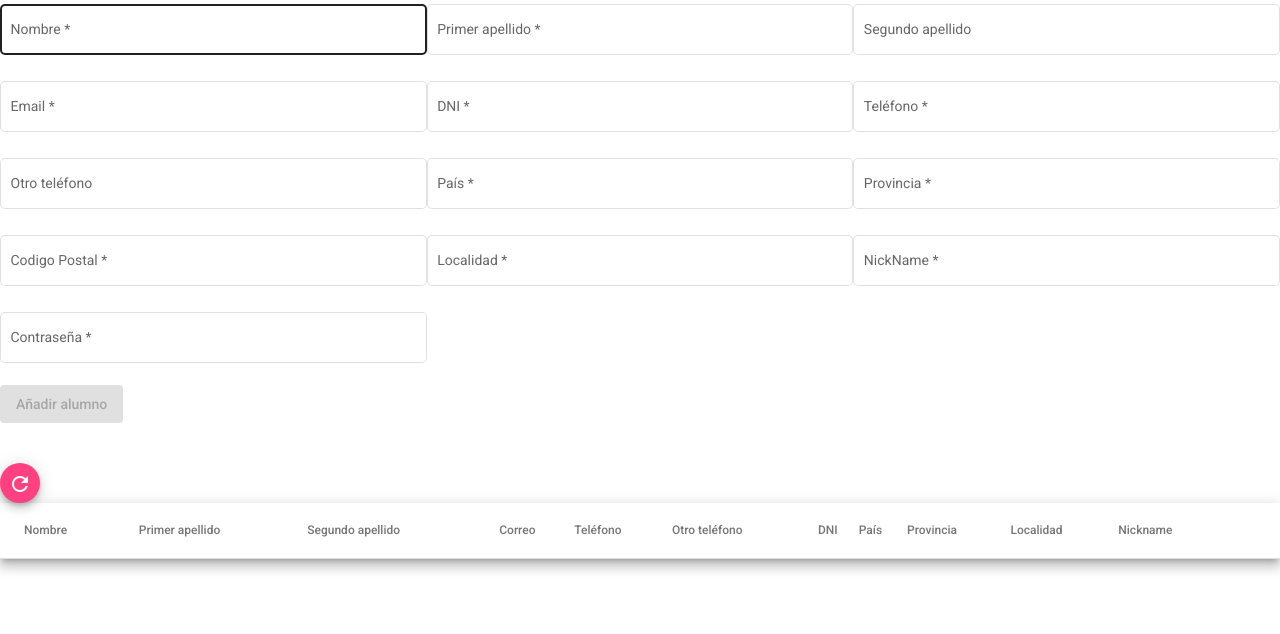
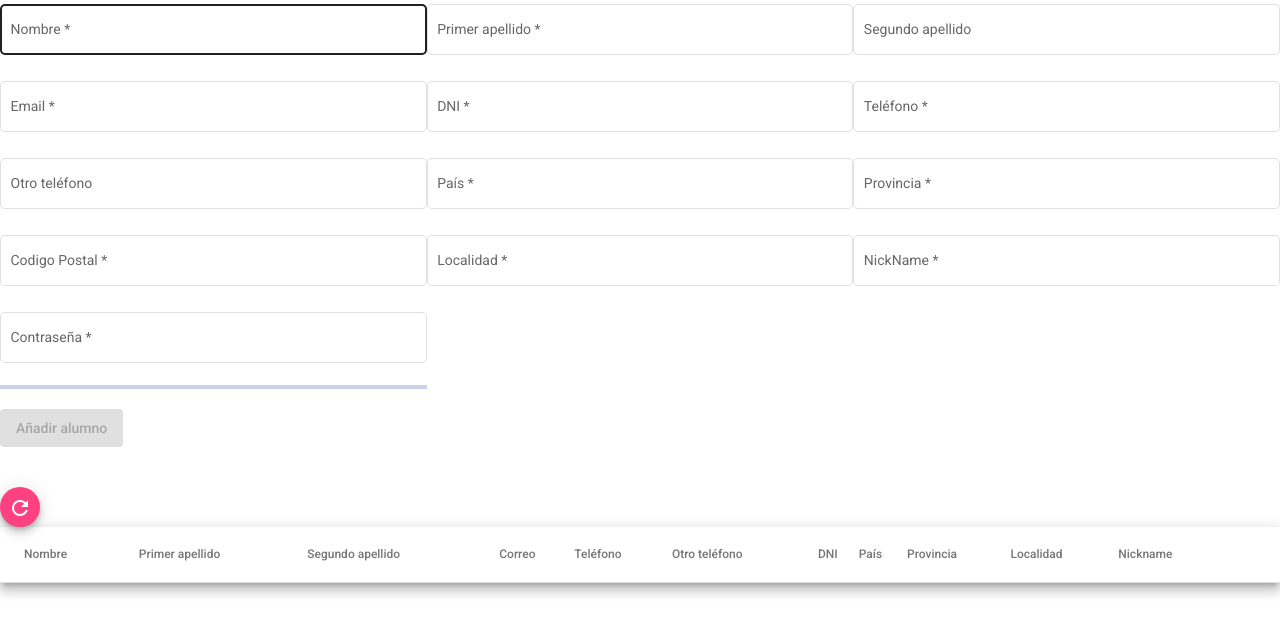
Before and after one commit to MarioQuerolAmondarain/aplicacion-gestion-de-alumnos, an Angular app: page / in a window 1280 px wide. Shown: the top 634 px of the page. Built offline with nearby package versions, Linux system fonts and the light colour scheme.

Commit message:
Se añaden mensajes de error a los campos del formulario

```diff
--- a/src/app/app.module.ts
+++ b/src/app/app.module.ts
@@ -14,6 +14,7 @@ import { EditarAlumnoComponent } from './features/editar-alumno/editar-alumno.co
 import { ListadoAlumnosComponent } from './features/listado-alumnos/listado-alumnos.component';
 import { NuevoAlumnoComponent } from './features/nuevo-alumno/nuevo-alumno.component';
 import {MatAutocompleteModule} from '@angular/material/autocomplete';
+import {MatProgressBarModule} from '@angular/material/progress-bar';
 @NgModule({
   declarations: [
     AppComponent,
@@ -33,7 +34,8 @@ import {MatAutocompleteModule} from '@angular/material/autocomplete';
     MatIconModule,
     MatDialogModule,
     MatSelectModule,
-    MatAutocompleteModule
+    MatAutocompleteModule,
+    MatProgressBarModule
     ],
   providers: [],
   bootstrap: [AppComponent]
--- a/src/app/features/nuevo-alumno/nuevo-alumno.component.html
+++ b/src/app/features/nuevo-alumno/nuevo-alumno.component.html
@@ -2,11 +2,13 @@
   <mat-form-field class="input" appearance="outline">
     <mat-label>Nombre</mat-label>
     <input matInput formControlName="nombre" type="text" />
+    <mat-error *ngIf="this.nuevoAlumnoForm.get('nombre')!.invalid">Obligatorio</mat-error>
   </mat-form-field>
 
   <mat-form-field class="input" appearance="outline">
     <mat-label>Primer apellido</mat-label>
     <input matInput formControlName="apellido1" type="text" />
+    <mat-error *ngIf="this.nuevoAlumnoForm.get('apellido1')!.invalid">Obligatorio</mat-error>
   </mat-form-field>
 
   <mat-form-field class="input" appearance="outline">
@@ -17,21 +19,25 @@
   <mat-form-field class="input" appearance="outline">
     <mat-label>Email</mat-label>
     <input matInput formControlName="email" type="text" />
+    <mat-error *ngIf="this.nuevoAlumnoForm.get('email')!.hasError('email')">Correo no válido</mat-error>
   </mat-form-field>
 
   <mat-form-field class="input" appearance="outline">
     <mat-label>DNI</mat-label>
     <input matInput formControlName="dni" type="text" />
+    <mat-error *ngIf="this.nuevoAlumnoForm.get('dni')!.invalid">DNI no válido</mat-error>
   </mat-form-field>
 
   <mat-form-field class="input" appearance="outline">
     <mat-label>Teléfono</mat-label>
     <input matInput formControlName="tlf" type="text" />
+    <mat-error *ngIf="this.nuevoAlumnoForm.get('tlf')!.invalid">Télefono no válido</mat-error>
   </mat-form-field>
 
   <mat-form-field class="input" appearance="outline">
     <mat-label>Otro teléfono</mat-label>
     <input matInput formControlName="tlf2" type="text" />
+    <mat-error *ngIf="this.nuevoAlumnoForm.get('tlf2')!.invalid">Télefono no válido</mat-error>
   </mat-form-field>
 
   <mat-form-field class="example-full-width" appearance="outline">
@@ -52,6 +58,7 @@
         {{ option }}
       </mat-option>
     </mat-autocomplete>
+    <mat-error *ngIf="this.nuevoAlumnoForm.get('pais')!.invalid">País no válido</mat-error>
   </mat-form-field>
 
   <mat-form-field
@@ -61,6 +68,7 @@
   >
     <mat-label>Provincia</mat-label>
     <input matInput formControlName="provincia" type="text" />
+    <mat-error *ngIf="this.nuevoAlumnoForm.get('provincia')!.invalid">Provincia no válida</mat-error>
   </mat-form-field>
 
   <mat-form-field
@@ -85,28 +93,36 @@
         {{ option }}
       </mat-option>
     </mat-autocomplete>
+    <mat-error *ngIf="this.nuevoAlumnoForm.get('provincia')!.invalid">Provincia no válida</mat-error>
   </mat-form-field>
 
   <mat-form-field class="input" appearance="outline">
     <mat-label>Codigo Postal</mat-label>
     <input matInput formControlName="codigoPostal" type="text" />
+    <mat-error *ngIf="this.nuevoAlumnoForm.get('codigoPostal')!.invalid">Código postal no válido</mat-error>
   </mat-form-field>
 
   <mat-form-field class="input" appearance="outline">
     <mat-label>Localidad</mat-label>
     <input matInput formControlName="localidad" type="text" />
+    <mat-error *ngIf="this.nuevoAlumnoForm.get('localidad')!.invalid">Obligatorio</mat-error>
   </mat-form-field>
 
   <mat-form-field class="input" appearance="outline">
     <mat-label>NickName</mat-label>
     <input matInput formControlName="nickName" type="text" />
+    <mat-error *ngIf="this.nuevoAlumnoForm.get('nickName')!.invalid">Obligatorio</mat-error>
   </mat-form-field>
 
-  <mat-form-field class="input" appearance="outline" *ngIf="!this.editar">
-    <mat-label>Contraseña</mat-label>
-    <input matInput formControlName="password" type="password" />
-  </mat-form-field>
+  <div>
+    <mat-form-field class="input" appearance="outline" *ngIf="!this.editar" style="width: 100%;">
+      <mat-label>Contraseña</mat-label>
+      <input matInput formControlName="password" type="password" />
+    </mat-form-field>
+    <mat-progress-bar mode="determinate" value="{{fortalezaPassword()}}" ></mat-progress-bar>
+  </div>
 </form>
+<br>
 <button mat-raised-button color="primary" (click)="this.submitForm()" [disabled]="!isValid()">
   <span *ngIf="!this.editar">Añadir alumno</span>
   <span *ngIf="this.editar">Actualizar alumno</span>
--- a/src/app/features/nuevo-alumno/nuevo-alumno.component.ts
+++ b/src/app/features/nuevo-alumno/nuevo-alumno.component.ts
@@ -270,7 +270,7 @@ export class NuevoAlumnoComponent implements OnInit {
 
   constructor(public alumnosService: AlumnosService) {
     this.nuevoAlumnoForm = new FormGroup({
-      nombre: new FormControl(this.alumnosService.editarAlumno()?.nombre, [
+      nombre: new FormControl('', [
         Validators.required,
       ]),
       apellido1: new FormControl('', [Validators.required]),
@@ -316,34 +316,90 @@ export class NuevoAlumnoComponent implements OnInit {
   }
 
   isValid(): boolean {
+    if (this.editar) {
+      return true;
+    }
+
     if (
-      !this.nuevoAlumnoForm.get('nombre')!.valid ||
-      !this.nuevoAlumnoForm.get('apellido1')!.valid ||
-      !this.nuevoAlumnoForm.get('apellido2')!.valid ||
-      !this.nuevoAlumnoForm.get('email')!.valid ||
-      !this.nuevoAlumnoForm.get('email')!.valid ||
-      !this.nuevoAlumnoForm.get('dni')!.valid ||
-      !this.nuevoAlumnoForm.get('tlf')!.valid ||
-      !this.nuevoAlumnoForm.get('pais')!.valid ||
-      !this.nuevoAlumnoForm.get('provincia')!.valid ||
-      !this.nuevoAlumnoForm.get('codigoPostal')!.valid ||
-      !this.nuevoAlumnoForm.get('localidad')!.valid ||
-      !this.nuevoAlumnoForm.get('nickName')!.valid ||
-      !this.nuevoAlumnoForm.get('password')!.valid
+      this.nuevoAlumnoForm.get('nombre')!.invalid ||
+      this.nuevoAlumnoForm.get('apellido1')!.invalid ||
+      this.nuevoAlumnoForm.get('apellido2')!.invalid ||
+      this.nuevoAlumnoForm.get('email')!.invalid ||
+      this.nuevoAlumnoForm.get('email')!.invalid ||
+      this.nuevoAlumnoForm.get('dni')!.invalid ||
+      this.nuevoAlumnoForm.get('tlf')!.invalid ||
+      this.nuevoAlumnoForm.get('pais')!.invalid ||
+      this.nuevoAlumnoForm.get('provincia')!.invalid ||
+      this.nuevoAlumnoForm.get('codigoPostal')!.invalid ||
+      this.nuevoAlumnoForm.get('localidad')!.invalid ||
+      this.nuevoAlumnoForm.get('nickName')!.invalid ||
+      this.nuevoAlumnoForm.get('password')!.invalid ||
+      this.paises.find((pais) => {
+        return pais === this.nuevoAlumnoForm.get('pais')!.value;
+      }) ||
+      this.fortalezaPassword() < 8
     ) {
+      console.log("no válido");
       return false;
     }
 
-    if(this.validarDNI()){
-
+    if (
+      !this.provincias.find((pais) => {
+        return pais === this.nuevoAlumnoForm.get('pais')!.value;
+      }) &&
+      this.nuevoAlumnoForm.get('pais')?.value === 'España'
+    ) {
+      console.log("no provincia");
+      return false;
     }
-
+    console.log("Es válido");
     return true;
   }
 
-  private validarDNI(): boolean{
-    return false;
+  fortalezaPassword(): number {
+    let password = this.nuevoAlumnoForm.get('password')?.value;
+    let fortaleza = 0 ;
+    let maximoPuntos = true;
+
+    if (7 <= password.length && password.length <= 8) {
+      fortaleza++;
+      maximoPuntos = false;
+    } else if (9 <= password.length && password.length <= 12) {
+      maximoPuntos = false;
+      fortaleza += 2;
+    } else if (12 <= password.length) {
+      fortaleza += 3;
+    }
+
+    if (/[A-Z]/.test(password)) {
+      fortaleza++;
+    } else {
+      maximoPuntos = false;
+    }
+
+    if (/[a-z]/.test(password)) {
+      fortaleza++;
+    } else {
+      maximoPuntos = false;
+    }
+
+    if(/[a-z]/.test(password) && /[A-Z]/.test(password)){
+      fortaleza += 2;
+    }
+
+    // Intervalo de simbolos en ASCII
+    if (/[!-@]/.test(password)) {
+      fortaleza++;
+    } else {
+      maximoPuntos = false;
+    }
+
+    if (maximoPuntos) {
+      fortaleza++;
+    }
+    return fortaleza * 8.3;
   }
+
   cargarDatosAlumno() {
     let alumno = this.alumnosService.editarAlumno();
     return {
```
